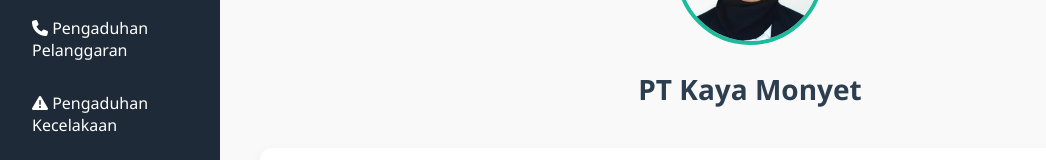
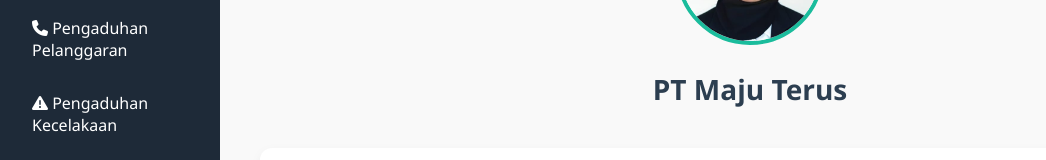
Before and after one commit to Ika2121/Pelaporan-K3, a plain HTML site: page index.html in a window 1280 px wide. Shown: the part 143-303 px from the top of the page, without its empty margins (0-1046 px from the left). Drawn offline with Linux system fonts and the light colour scheme.

Commit message:
index.html

```diff
--- a/index.html
+++ b/index.html
@@ -138,7 +138,7 @@
   <div class="main-content">
     <div class="profile-card">
       <img src="images/profil.jpg" alt="Foto Diri" class="profile-img" />
-      <h1>PT Kaya Monyet</h1>
+      <h1>PT Maju Terus</h1>
     </div>
 
     <div id="tentang" class="content-section">
```
